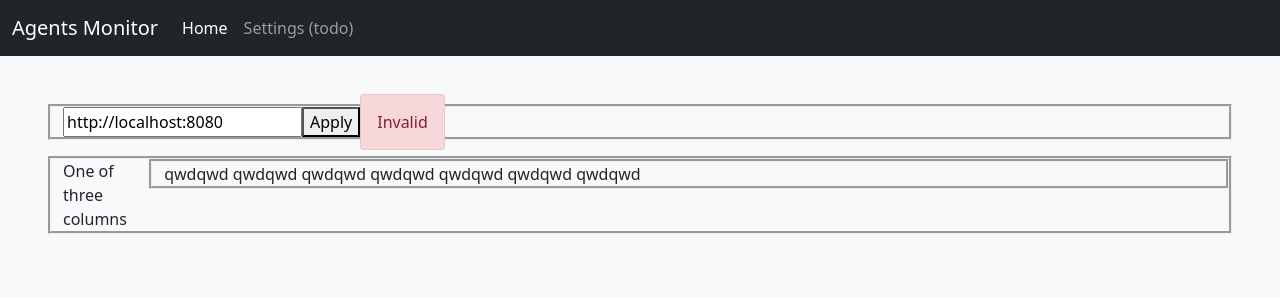
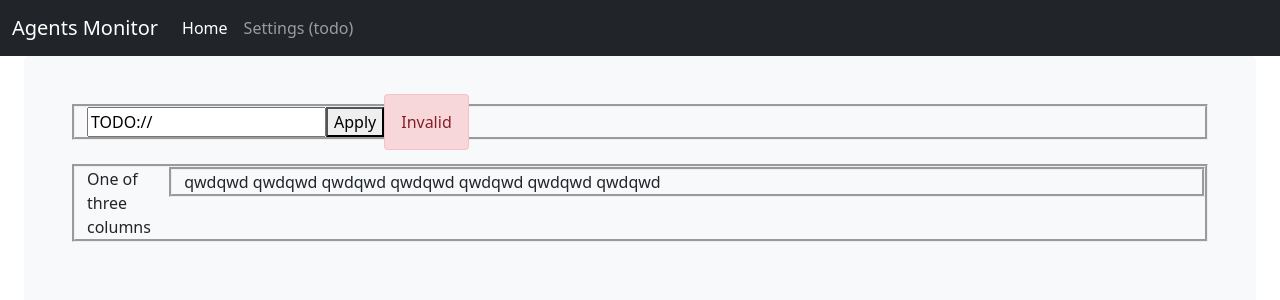
Before and after one commit to adgs85/mon-frontend, a React app: page / in a window 1280 px wide. Shown: the top 300 px of the page. Built offline with nearby package versions, Linux system fonts and the light colour scheme.

Commit message:
refactoring and styling

```diff
--- a/src/components/main/HomePage.tsx
+++ b/src/components/main/HomePage.tsx
@@ -1,30 +1,17 @@
 import React from "react";
+import { statsSnapshotUrl } from "../layout/Layout";
 import { NavBar } from "./NavBar";
 
-
-
-const defaultServerUrl = "http://localhost:8080"
 
 export interface HomePageState {
     serverUrl: string | undefined
 }
 
-export interface HomePageProps {
 
-}
+export class HomePage extends React.PureComponent<{}, HomePageState> {
 
-export class HomePage extends React.PureComponent<HomePageProps, HomePageState> {
-
-    serverUrlInternal = defaultServerUrl
 
     serverUrinputRef = React.createRef<HTMLInputElement>()
-
-    constructor(props: HomePageProps) {
-        super(props)
-        this.state = {
-            serverUrl: defaultServerUrl
-        }
-    }
 
     applyServerUrlInternal() {
         this.setState({
@@ -36,27 +23,27 @@ export class HomePage extends React.PureComponent<HomePageProps, HomePageState>
     render() {
         return <div>
 
-            <NavBar/>
+            <NavBar />
 
-            <div className="p-5 mlr-4 bg-light rounded-3">
+            <div className="p-5 mx-4 bg-light rounded-3">
                 <div className="container-fluid">
-                    <p>
+
                     <div className="row align-items-start" style={{ borderStyle: 'groove' }}>
                         <div className="col-6">
-                                <input defaultValue={defaultServerUrl} ref={this.serverUrinputRef}></input>
+                            <input defaultValue="TODO://" ref={this.serverUrinputRef}></input>
+                            <span>{statsSnapshotUrl}</span>
                             <button onClick={this.applyServerUrlInternal}>Apply</button>
                             <span className="alert alert-danger">Invalid</span>
                         </div>
                     </div>
-                    </p>
-                    <p>
-                        <div className="row align-items-start" style={{ borderStyle: 'groove' }}>
+
+                    <div className="row align-items-start my-4" style={{ borderStyle: 'groove' }}>
                         <div className="col-1">
                             One of three columns
                         </div>
                         <div className="col-11" style={{ borderStyle: 'groove' }}> qwdqwd qwdqwd qwdqwd qwdqwd qwdqwd qwdqwd qwdqwd </div>
                     </div>
-                    </p>
+
                 </div>
             </div>
         </div>
--- a/src/components/main/NavBar.tsx
+++ b/src/components/main/NavBar.tsx
@@ -1,11 +1,7 @@
 import React, { useState } from "react";
 
 
-export interface NavBarProps {
-
-}
-
-export function NavBar(props: NavBarProps) {
+export function NavBar(props: {}) {
 
     const [activeTabIdx, setActiveTabIdx] = useState(0);
 
```
Lines whose indentation alone changed are shown as unchanged.
